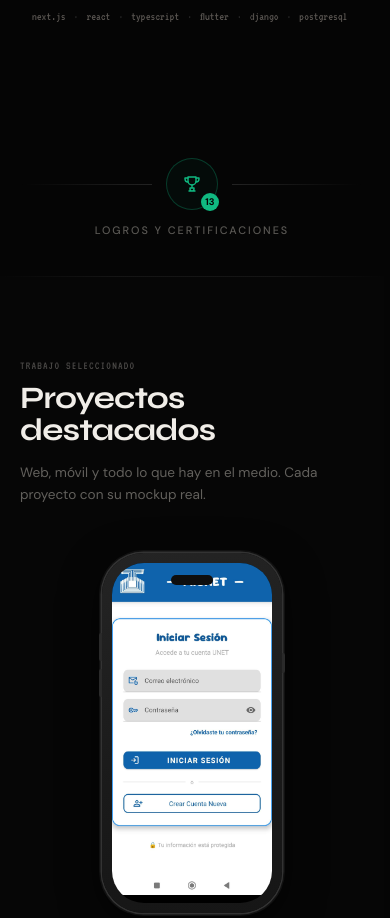
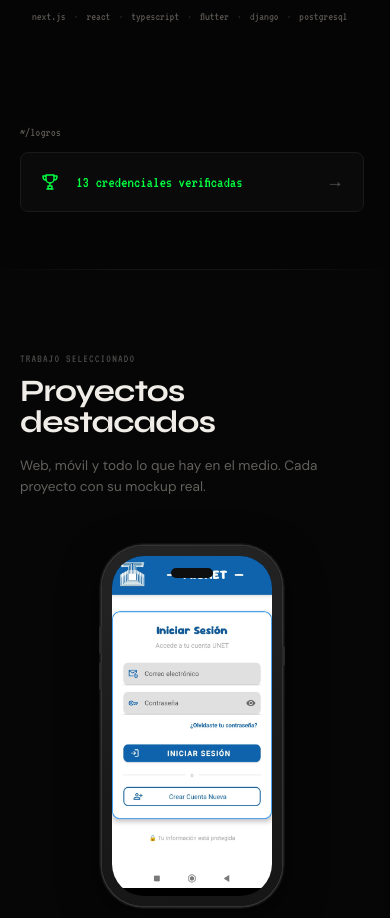
Before and after one commit to JuanD-2005/portafolio, a Next.js app: page / in a window 390 px wide. Shown: the part 2180-3098 px from the top of the page. Built offline with nearby package versions, Linux system fonts and the light colour scheme.

Commit message:
feat: enhance CertificatesTeaser with hover effects and update terminal speech lines

```diff
--- a/components/certificates/CertificateGallery.tsx
+++ b/components/certificates/CertificateGallery.tsx
@@ -27,6 +27,10 @@ const CATEGORY_LABEL: Record<CertificateCategory, string> = {
   "Reconocimientos y Premios": "Premios",
   "Cursos y Capacitaciones": "Cursos",
 };
+
+// El menú de filtro (pestañas TODOS/PREMIOS/CURSOS, más abajo en FilterChip)
+// usa un verde fósforo fijo #00ff41 — las cartas individuales (riel, panel
+// de lectura, luz 3D) usan el accentColor propio de cada certificado.
 
 type FilterValue = "TODOS" | CertificateCategory;
 
@@ -144,7 +148,7 @@ function FilterChip({
       aria-pressed={active}
       className={`font-mono text-[10px] tracking-[0.14em] uppercase px-3 py-1.5 rounded-full border transition-colors duration-150 ${
         active
-          ? "bg-[#10b981] border-[#10b981] text-zinc-900 font-bold"
+          ? "bg-[#00ff41] border-[#00ff41] text-zinc-900 font-bold"
           : "border-white/10 text-zinc-500 hover:text-zinc-200 hover:border-white/25"
       }`}
     >
--- a/components/certificates/CertificatesTeaser.module.css
+++ b/components/certificates/CertificatesTeaser.module.css
@@ -1,131 +1,101 @@
 /* ─── CertificatesTeaser.module.css ──────────────────────────────────────────
- * Section-divider trigger (line — badge — line) that expands IN-PLACE into the
- * certificate gallery. Deliberately discreet when closed — a divider first, a
- * CTA second.
+ * Terminal-row trigger (~/logros) that expands IN-PLACE into the certificate
+ * gallery — same visual language as ActionSection's ~/curriculum/~/navegación
+ * rows instead of a standalone app-icon badge.
  * ──────────────────────────────────────────────────────────────────────────── */
 
 .section {
   width: 100%;
-  padding: 3rem 1.5rem;
+  /* Top padding trimmed so the gap to ActionSection's last block (bottomCli)
+     matches its own internal sibling gap (mainGrid→bottomCli = 6rem/96px),
+     instead of stacking on top of ActionSection's own 6rem bottom padding.
+     Bottom padding (spacing to ProjectsSection) is untouched. */
+  padding: 0 1.5rem 3rem;
   display: flex;
   flex-direction: column;
   align-items: center;
   gap: 0.75rem;
 }
 
-.row {
+/* ── Trigger row — terminal-row treatment, matches ActionSection's
+   ~/curriculum · ~/navegación blocks (same border/bg/accent values as
+   .cvCard there) instead of the old app-icon circle+badge. ────────────── */
+
+.trophyBlock {
   width: 100%;
   max-width: 720px;
   display: flex;
-  align-items: center;
-  gap: 1.25rem;
+  flex-direction: column;
+  gap: 0.5rem;
+  text-align: left;
 }
 
-.line {
-  flex: 1;
-  height: 1px;
-  background: linear-gradient(90deg, transparent, rgba(255, 255, 255, 0.12));
+.pathLabel {
+  font-family: var(--font-terminal), monospace;
+  font-size: 0.8rem;
+  color: #585450;
 }
 
-.row .line:last-child {
-  background: linear-gradient(90deg, rgba(255, 255, 255, 0.12), transparent);
+.trophyRow {
+  display: flex;
+  align-items: center;
+  justify-content: space-between;
+  gap: 1rem;
+  width: 100%;
+  padding: 1rem 1.2rem;
+  border-radius: 8px;
+  border: 1px solid #1a1a1a;
+  background: #0a0a0a;
+  cursor: pointer;
+  transition: border-color 0.2s, background 0.2s;
 }
 
-.badge {
-  position: relative;
+.trophyRow:hover,
+.trophyRow:focus-visible {
+  border-color: rgba(0, 255, 65, 0.4);
+  background: #0f1411;
+}
+
+.trophyRowInfo {
   display: flex;
   align-items: center;
-  justify-content: center;
-  flex-shrink: 0;
-  width: 3.25rem;
-  height: 3.25rem;
-  border-radius: 999px;
-  border: 1px solid rgba(16, 185, 129, 0.28);
-  background: rgba(16, 185, 129, 0.04);
-  color: #10b981;
-  cursor: pointer;
-  transition: transform 220ms cubic-bezier(0.23, 1, 0.32, 1),
-    border-color 200ms ease, background 200ms ease;
+  gap: 1rem;
+  color: #00ff41;
 }
 
-@media (hover: hover) and (pointer: fine) {
-  .badge:hover {
-    transform: scale(1.06);
-    border-color: rgba(16, 185, 129, 0.55);
-    background: rgba(16, 185, 129, 0.08);
-  }
+.trophyRowText {
+  font-family: var(--font-terminal), monospace;
+  font-size: 1rem;
 }
 
-.badge:active {
-  transform: scale(0.97);
+.trophyRowArrow {
+  display: inline-block;
+  color: #585450;
+  font-size: 1.1rem;
+  line-height: 1;
+  transition: color 0.2s, transform 0.2s;
+  transform: rotate(var(--arrow-rotate, 0deg)) translateX(var(--arrow-shift, 0px));
 }
 
-/* Open state: firm up the ring + glow so the toggle clearly reads as active
-   (the caption and the panel's X button already carry the "close" meaning). */
-.badgeOpen {
-  border-color: rgba(16, 185, 129, 0.7);
-  background: rgba(16, 185, 129, 0.12);
-  box-shadow: 0 0 0 4px rgba(16, 185, 129, 0.08);
+.trophyRow:hover .trophyRowArrow,
+.trophyRow:focus-visible .trophyRowArrow {
+  color: #00ff41;
+  --arrow-shift: 3px;
 }
 
-/* Trophy icon gets a small elastic tilt when the section opens — a playful
-   confirmation that doesn't rely on color alone. */
-.badge svg {
-  transition: transform 350ms cubic-bezier(0.34, 1.56, 0.64, 1);
+.trophyRowArrowOpen {
+  --arrow-rotate: 90deg;
 }
 
-.badgeOpen svg {
-  transform: rotate(-10deg) scale(1.05);
-}
-
-.count {
-  position: absolute;
-  bottom: -2px;
-  right: -2px;
-  display: flex;
-  align-items: center;
-  justify-content: center;
-  min-width: 1.15rem;
-  height: 1.15rem;
-  padding: 0 0.25rem;
-  border-radius: 999px;
-  background: #10b981;
-  color: #050505;
-  font-family: var(--font-body), sans-serif;
-  font-size: 0.6rem;
-  font-weight: 700;
-  line-height: 1;
-}
-
-/* Count badge "pops" on open — reinforces the state change without a second
-   glance at the ring color. Scoped to no-preference so reduced-motion users
-   never see it. */
-@media (prefers-reduced-motion: no-preference) {
-  @keyframes countPop {
-    0% {
-      transform: scale(0.5);
-    }
-    60% {
-      transform: scale(1.25);
-    }
-    100% {
-      transform: scale(1);
-    }
-  }
-
-  .badgeOpen .count {
-    animation: countPop 450ms cubic-bezier(0.34, 1.56, 0.64, 1);
-  }
-}
-
-.caption {
-  display: inline-block;
-  font-family: var(--font-body), sans-serif;
-  font-size: 0.68rem;
-  font-weight: 500;
-  letter-spacing: 0.18em;
-  text-transform: uppercase;
-  color: rgba(160, 156, 150, 0.55);
+/* Reserves its line height at all times so the hint appearing/disappearing
+   never shifts the row below it. */
+.rowHint {
+  display: block;
+  min-height: 1.1em;
+  font-family: var(--font-terminal), monospace;
+  font-size: 0.75rem;
+  color: #00ff41;
+  opacity: 0.8;
 }
 
 /* ── Expandable region (Framer Motion animates height 0 → auto) ───────────── */
@@ -179,11 +149,10 @@
 
 @media (max-width: 767px) {
   .section {
-    padding: 2.25rem 1.25rem;
-  }
-
-  .row {
-    gap: 0.85rem;
+    /* Top trimmed same as desktop (see base .section rule) — ActionSection's
+       own bottom padding doesn't change at this breakpoint either, so the
+       96px target holds. Bottom padding unchanged. */
+    padding: 0 1.25rem 2.25rem;
   }
 
   .panelInner {
--- a/components/certificates/CertificatesTeaser.tsx
+++ b/components/certificates/CertificatesTeaser.tsx
@@ -4,6 +4,7 @@ import { useRef, useState, useCallback, useEffect } from 'react'
 import dynamic from 'next/dynamic'
 import { AnimatePresence, motion, useReducedMotion } from 'framer-motion'
 import { DEMO_CERTIFICATES } from '@/data/certificates'
+import { useReactiveFace, useHoverReactions } from '@/hooks/useReactiveFace'
 import s from './CertificatesTeaser.module.css'
 
 // Heavy client-only bundle (three.js + @react-three/fiber + HDRI). Deferred so
@@ -30,16 +31,17 @@ function TrophyIcon() {
 /**
  * CertificatesTeaser
  *
- * Section divider (line — badge — line) that expands IN-PLACE into the
+ * Trigger: a `~/logros` terminal row (same treatment as `~/curriculum` /
+ * `~/navegación` in ActionSection) that expands IN-PLACE into the
  * certificate gallery, pushing the sections below it down — no portal, no
- * overlay, no modal.
+ * overlay, no modal. The row folds its own open/close state (label text +
+ * arrow rotation) instead of a separate caption crossfade.
  *
  * Expand choreography (self-contained — no longer depends on the external
  * `archiveExpand` variant): height 0 → auto with a soft ease-out, a thin
  * "power-on" sweep line that crosses the panel on open (a nod to the CRT
  * language used in HeroCRT, now folded into this section instead of a
- * literal curtain that would fight the in-place growth), and a crossfade on
- * the caption text so the name doesn't just snap between states.
+ * literal curtain that would fight the in-place growth).
  *
  * The heavy 3D gallery mounts only once the expand animation settles
  * (`onAnimationComplete === 'visible'` flips `revealed`), so three.js init
@@ -52,6 +54,9 @@ export default function CertificatesTeaser() {
   const panelRef = useRef<HTMLDivElement>(null)
   const wasOpen = useRef(false)
   const shouldReduceMotion = useReducedMotion()
+
+  const { face, text, srText, say, reset } = useReactiveFace()
+  const hoverProps = useHoverReactions(say, reset)
 
   const toggle = useCallback(() => setOpen((v) => !v), [])
   const close = useCallback(() => setOpen(false), [])
@@ -117,44 +122,39 @@ export default function CertificatesTeaser() {
 
   return (
     <div className={s.section}>
-      <div className={s.row}>
-        <span className={s.line} aria-hidden="true" />
+      <div className={s.trophyBlock}>
+        <span className={s.pathLabel}>~/logros</span>
 
         <button
           ref={triggerRef}
           type="button"
-          className={`${s.badge} ${open ? s.badgeOpen : ''}`}
+          className={s.trophyRow}
           onClick={toggle}
           aria-expanded={open}
           aria-controls="certificates-panel"
+          {...hoverProps('( ^ o ^ )', 'mira todo lo que he certificado')}
         >
-          <TrophyIcon />
-          <span className={s.count}>{DEMO_CERTIFICATES.length}</span>
+          <span className={s.trophyRowInfo}>
+            <TrophyIcon />
+            <span className={s.trophyRowText}>
+              {open
+                ? 'Cerrar panel'
+                : `${DEMO_CERTIFICATES.length} credenciales verificadas`}
+            </span>
+          </span>
+          <span
+            className={`${s.trophyRowArrow} ${open ? s.trophyRowArrowOpen : ''}`}
+            aria-hidden="true"
+          >
+            →
+          </span>
         </button>
 
-        <span className={s.line} aria-hidden="true" />
+        <span className={s.rowHint} aria-hidden="true">
+          {text ? `${face} ${text}` : ''}
+        </span>
+        <span className="sr-only" aria-live="polite">{srText}</span>
       </div>
-
-      <AnimatePresence mode="wait" initial={false}>
-        <motion.span
-          key={open ? 'close-label' : 'open-label'}
-          className={s.caption}
-          initial={
-            shouldReduceMotion
-              ? { opacity: 0 }
-              : { opacity: 0, y: 4, filter: 'blur(2px)' }
-          }
-          animate={{ opacity: 1, y: 0, filter: 'blur(0px)' }}
-          exit={
-            shouldReduceMotion
-              ? { opacity: 0 }
-              : { opacity: 0, y: -4, filter: 'blur(2px)' }
-          }
-          transition={{ duration: 0.22, ease: 'easeOut' }}
-        >
-          {open ? 'Cerrar logros y certificaciones' : 'Logros y Certificaciones'}
-        </motion.span>
-      </AnimatePresence>
 
       <AnimatePresence initial={false} onExitComplete={() => setRevealed(false)}>
         {open && (
--- a/data/terminal.ts
+++ b/data/terminal.ts
@@ -31,6 +31,7 @@ export const speechLines: string[] = [
   "Ingeniero informático — IA & fullstack.",
   "Stack: web · móvil · cloud.",
   "Estado: disponible para contratar.",
+  "Scrollea para conocerme mejor.",
 ];
 
 // Lo que suelta cuando intentas irte hacia abajo.
```
